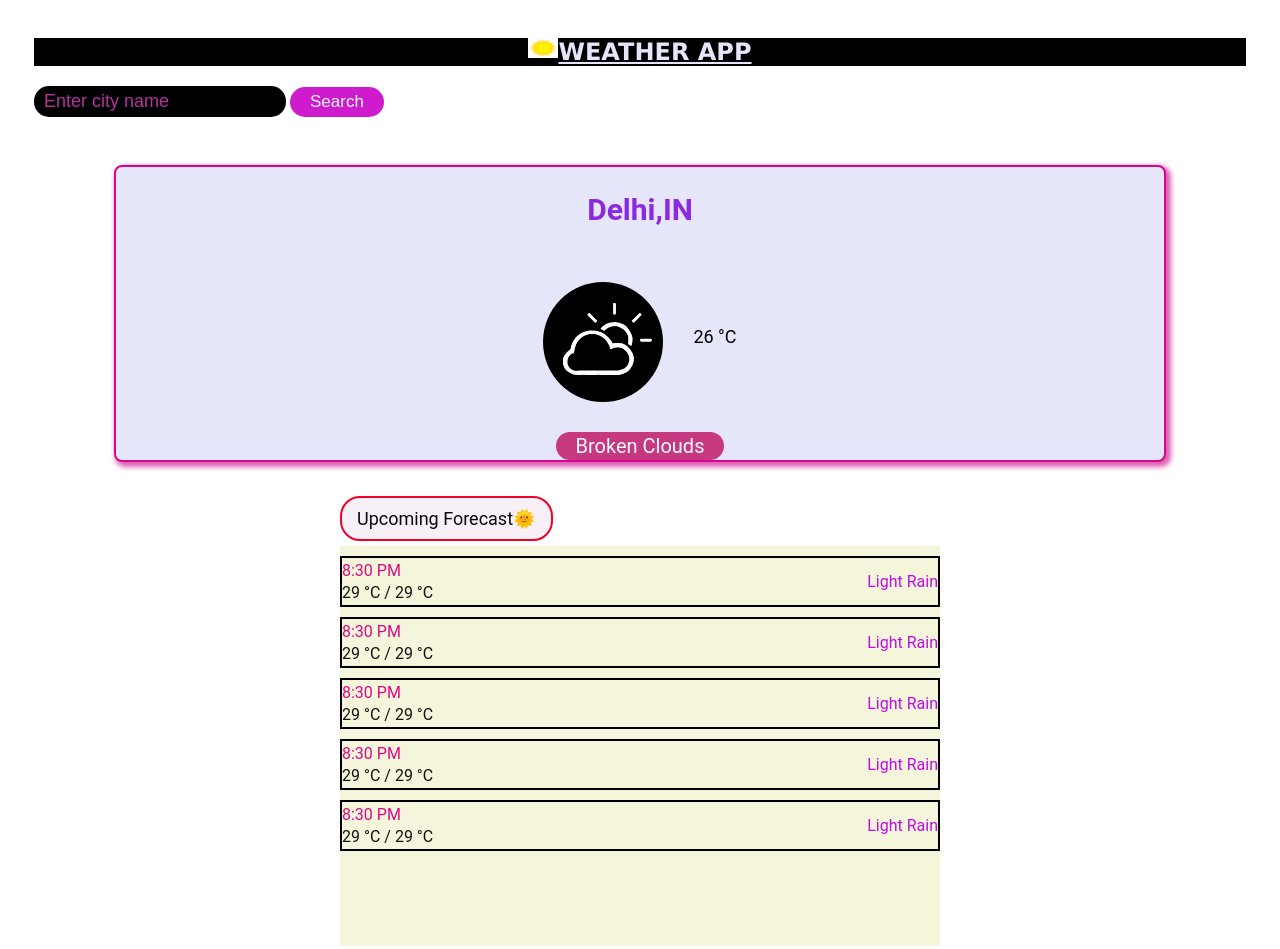
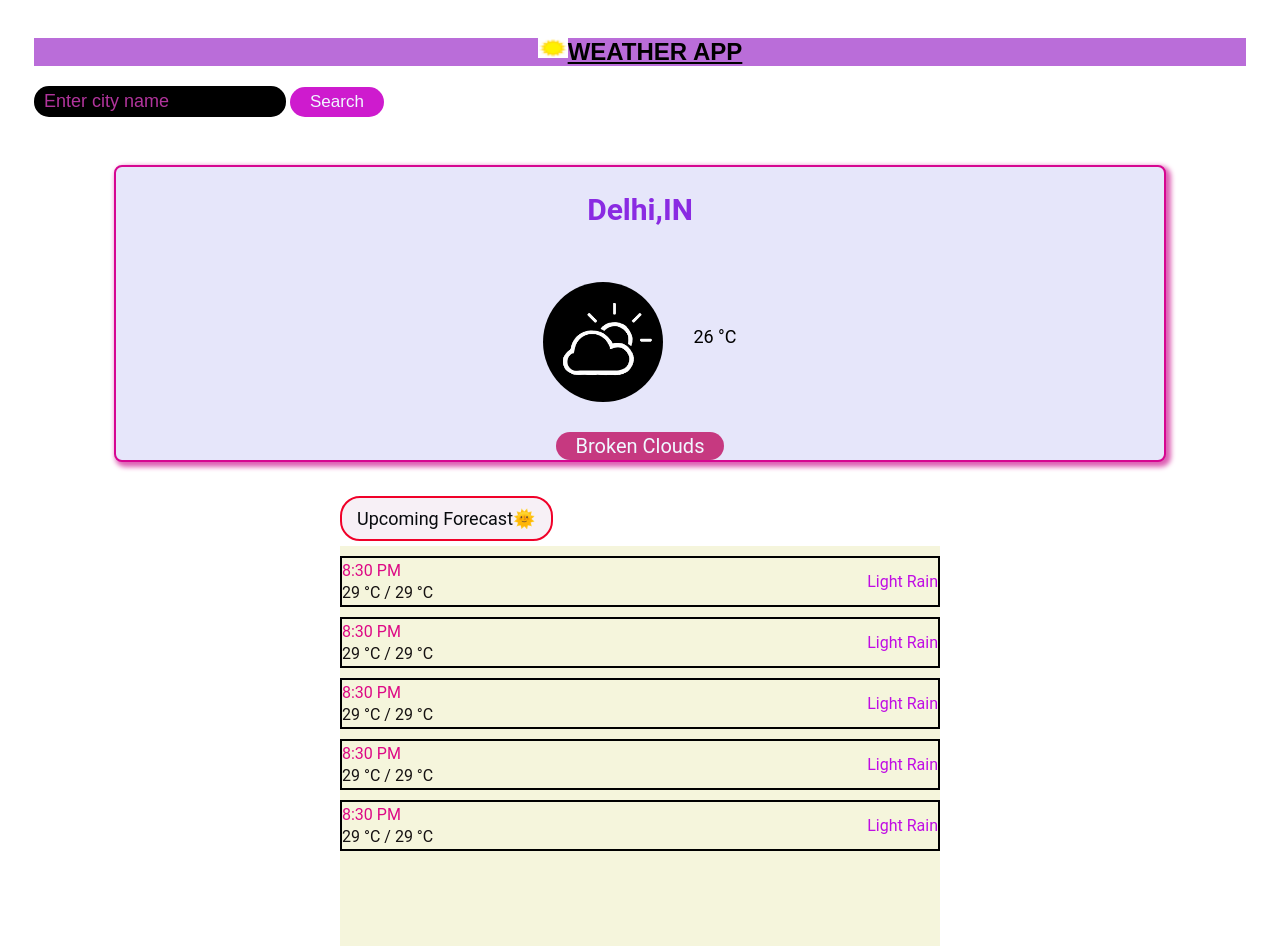
Before and after one commit to AradhanaSinghh/weather, a plain HTML site: page index.html in a window 1280 px wide. Shown: the top 949 px of the page. Drawn offline with nearby package versions, Linux system fonts and the light colour scheme.

Commit message:
Update style.css

```diff
--- a/style.css
+++ b/style.css
@@ -9,9 +9,9 @@ html{
     margin-top: 0%;
 }
 h1{
-    display: flex;
+  display: flex;
     justify-content: center;
-    background-color: black;
+    background-color: rgba(172, 78, 209, 0.822);
 
 }
 header::before{
@@ -38,9 +38,9 @@ body{
 }
 
 .header h1{
-    color: lavender;
+    color: rgb(0, 0, 0);
     text-decoration: underline;
-    font-family:Verdana, Geneva, Tahoma, sans-serif;
+    font-family: sans-serif;
 }
 #input{
     font-size: 18px;
```
